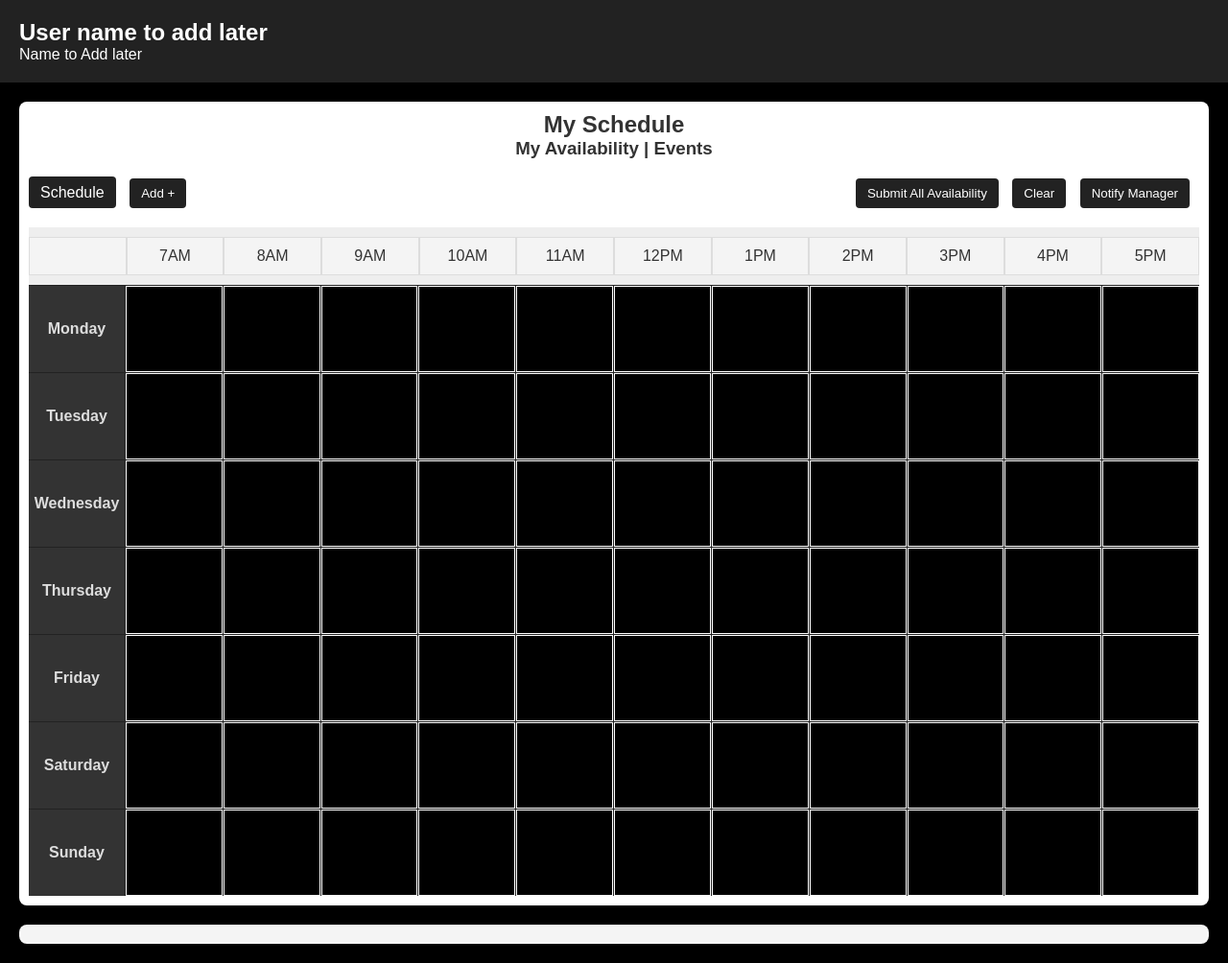
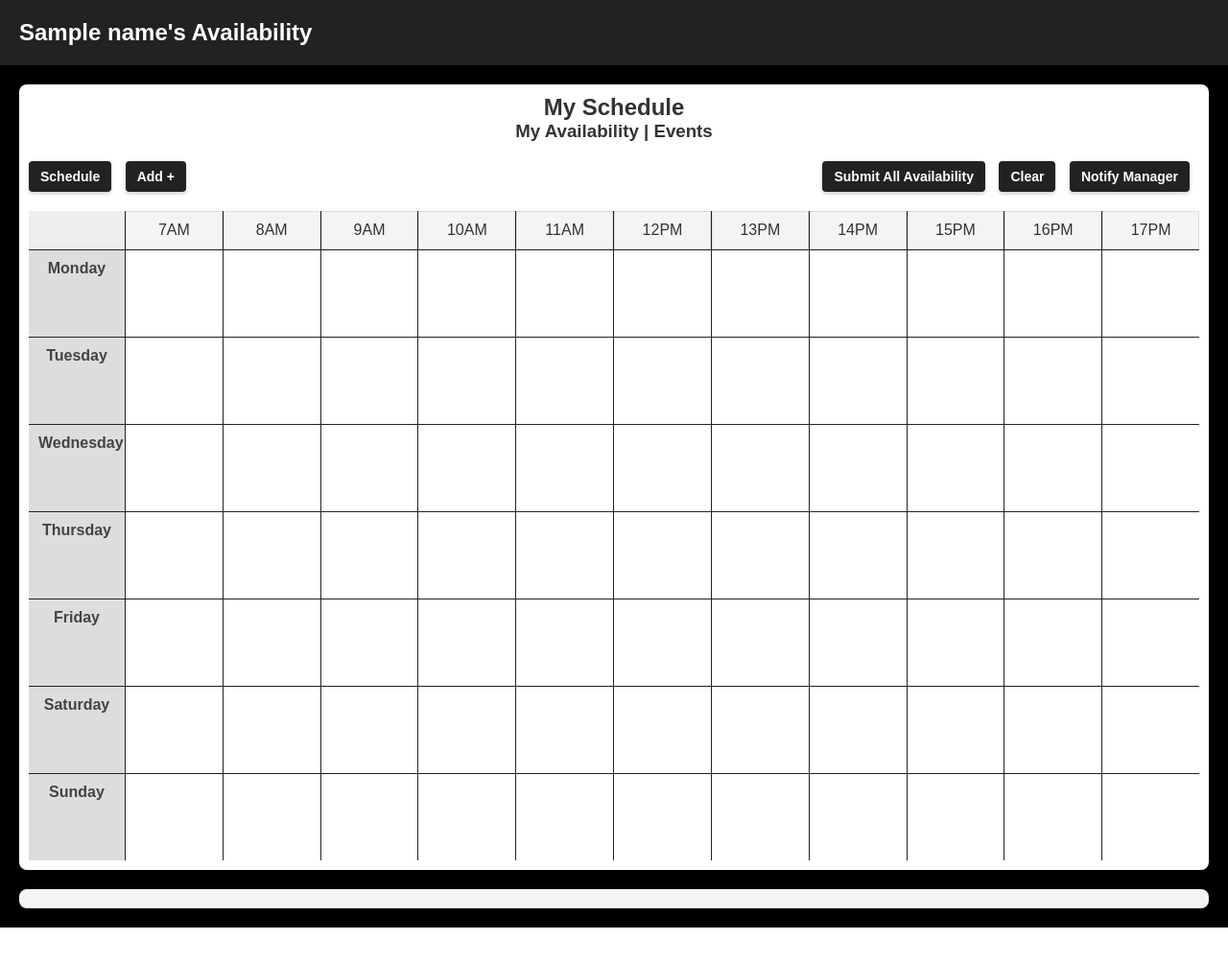
Before and after one commit to ryanmogauro/Scheduling-Project, a Flask app: template templates/unavailability.html in a window 1280 px wide. Shown: the whole page at 96% size. After the commit the page ends 967 px from the top, so only its background shows below. Run offline with Flask 3, Linux system fonts and the light colour scheme; the template is opened without the code that fills it: most values are stand-ins (such as "Sample title", 1, 10 or a date in 2020).

Commit message:
changed availability and schedule look

```diff
--- a/static/availability.css
+++ b/static/availability.css
@@ -39,6 +39,10 @@ main {
     border-radius: 4px;
     cursor: pointer;
     text-decoration: none;
+}
+
+button:hover {
+    background-color: #0056b3;
 }
 
 .add-btn {
@@ -86,18 +90,14 @@ main {
 .availability-grid {
     display: grid;
     grid-template-columns: 100px repeat(11, 1fr);
-    gap: 1px;
-    background-color: #222;
+    background-color: white;
 }
 
-.time-labels {
-    grid-column: 1 / -1;
-    grid-row: 1;
-    display: grid;
-    grid-template-columns: repeat(12, 1fr);
-    background-color: #eee;
+.time-label {
     text-align: center;
-    padding: 10px 0;
+    padding: 10px;
+    background-color: #f4f4f4;
+    border: 1px solid #ddd;
 }
 
 .time-labels span {
@@ -110,23 +110,32 @@ main {
     display: flex;
     align-items: center;
     justify-content: center;
-    color: #ddd;
+    background-color: #ddd;
     font-weight: bold;
-    background-color: #333;
-    padding: 15px;
+    color: #444;
+    padding: 10px;
     text-align: center;
 }
 
 .cell {
-    background-color: black;
-    border: 1px solid white;
+    background-color: white;
     height: 90px;
+    border: 0.5px solid black;
     text-align: center;
+}
+
+.empty-cell {
+    background-color: #eee;
+}
+
+.cell:hover {
+    background-color: #3d3d3d;
+    cursor: pointer;
 }
 
 
 .modal {
-    display: none; /*default hidden*/
+    display: none;
     position: fixed;
     z-index: 1;
     left: 0;
--- a/static/schedule.css
+++ b/static/schedule.css
@@ -27,6 +27,8 @@ main {
 }
 
 .button {
+    /* display: inline-block; */
+    font-size: 14px;
     margin-right: 10px;
     padding: 8px 12px;
     background-color: #222;
@@ -35,37 +37,23 @@ main {
     border-radius: 4px;
     cursor: pointer;
     text-decoration: none;
+    width: max-content;
+    height: auto;
+    font-weight: bold;
+    box-shadow: 0 2px 4px rgba(0, 0, 0, 0.2);
 }
+
+.button:hover {
+    background-color: rgb(59, 59, 59);
+    box-shadow: none;
+}
+
 
 .options {
     position: relative;
     display: inline-block;
 }
 
-.dropdown_btn {
-    background-color: #3498db;
-    color: white;
-    padding: 10px;
-    font-size: 16px;
-    border: none;
-    cursor: pointer;
-}
-
-.dropdown_content {
-    display: none;
-    position: absolute;
-    background-color: #f9f9f9;
-    min-width: 160px;
-    box-shadow: 0px 8px 16px 0px rgba(0,0,0,0.2);
-    z-index: 1;
-}
-
-.dropdown_content a {
-    color: black;
-    padding: 12px 16px;
-    text-decoration: none;
-    display: block;
-}
 
 .dropdown_content.show {
     display: block;
@@ -96,9 +84,6 @@ main {
     background-color: #222;
 }
 
-.empty-cell {
-    background-color: #eee;
-}
 
 .time-label {
     text-align: center;
@@ -116,12 +101,73 @@ main {
 }
 
 .cell {
-    background-color: black;
+    background-color: white;
     height: 90px;
-    border: 1px solid white;
+    border: 0.5px black;
     text-align: center;
 }
 
+.empty-cell {
+    background-color: #eee;
+}
+
+.cell:hover{
+    background-color: lightgray;
+}
+
 .shift-cell {
-    background-color: white;
+    background-color: black;
 }
+
+.shift-cell:hover{
+    background-color: rgb(54, 54, 54);
+}
+.modal {
+    display: none;
+    position: fixed;
+    z-index: 1;
+    left: 0;
+    top: 0;
+    width: 100%;
+    height: 100%;
+    overflow: auto;
+    background-color: rgba(0, 0, 0, 0.5);
+}
+
+.modal-content {
+    background-color: #fefefe;
+    margin: 15% auto;
+    padding: 20px;
+    border: 1px solid #888;
+    width: 300px;
+    border-radius: 8px;
+    box-shadow: 0px 8px 16px rgba(0, 0, 0, 0.3);
+}
+
+.close {
+    color: #aaa;
+    float: right;
+    font-size: 28px;
+    font-weight: bold;
+}
+
+.close:hover,
+.close:focus {
+    color: black;
+    text-decoration: none;
+    cursor: pointer;
+}
+
+.availability-list {
+    margin-top: 20px;
+    padding: 10px;
+    background-color: #f4f4f4;
+    border-radius: 8px;
+}
+
+.availability-item {
+    background-color: #ddd;
+    padding: 8px;
+    margin: 5px 0;
+    border-radius: 4px;
+}
--- a/templates/unavailability.html
+++ b/templates/unavailability.html
@@ -1,22 +1,19 @@
 <!DOCTYPE html>
 <html lang="en">
 <head>
-    <link rel="stylesheet" href="{{ url_for('static', filename='availability.css') }}">
+    <link rel="stylesheet" href="{{ url_for('static', filename='schedule.css') }}">
     <title>Employee Availability</title>
 </head>
 <body>
     <header>
         <div class="header-content">
-            <h1>User name to add later</h1>
-            <div class="header-right">
-                <span>Name to Add later</span>
-            </div>
+            <h1>{{ name }}'s Availability</h1>
         </div>
     </header>
 
     <main>
-        <section class="availability-section">
-            <div class="availability-header">
+        <section class="schedule-section">
+            <div class="schedule-header">
                 <h2>My Schedule</h2>
                 <h3>My Availability | Events</h3>
             </div>
@@ -24,33 +21,23 @@
             <div class="toolbar">
                 <div class="tags">
                     <a class="button" href="schedule">Schedule</a>
-                    <button class="add-btn" onclick="openModal()">Add +</button>
+                    <button class="button" onclick="openModal()">Add +</button>
                 </div>
                 <div class="options">
-                    <button onclick="submitAllAvailability()">Submit All Availability</button>
-                    <button>Clear</button>
-                    <button>Notify Manager</button>
+                    <button class="button" onclick="submitAllAvailability()">Submit All Availability</button>
+                    <button class="button" >Clear</button>
+                    <button class="button" >Notify Manager</button>
                 </div>
             </div>
 
-            <div class="availability-grid">
-                <div class="time-labels">
-                    <span></span>
-                    <span>7AM</span>
-                    <span>8AM</span>
-                    <span>9AM</span>
-                    <span>10AM</span>
-                    <span>11AM</span>
-                    <span>12PM</span>
-                    <span>1PM</span>
-                    <span>2PM</span>
-                    <span>3PM</span>
-                    <span>4PM</span>
-                    <span>5PM</span>
-                </div>
+            <div class="schedule-grid">
+                <div class="empty-cell"></div>
+                {% for hour in range(7, 18) %}
+                    <div class="time-label"> {{ hour }}{{ 'AM' if hour < 12 else 'PM'}}</div>
+                {% endfor %}
 
                 {% for day in ["Monday", "Tuesday", "Wednesday", "Thursday", "Friday", "Saturday", "Sunday"] %}
-                    <div class="day-labels">{{ day }}</div>
+                    <div class="day-label">{{ day }}</div>
                     {% for hour in range(7, 18) %}
                         <div class="cell"></div>
                     {% endfor %}
```
Also changed, not shown: templates/schedule.html (+5 -9 lines).
